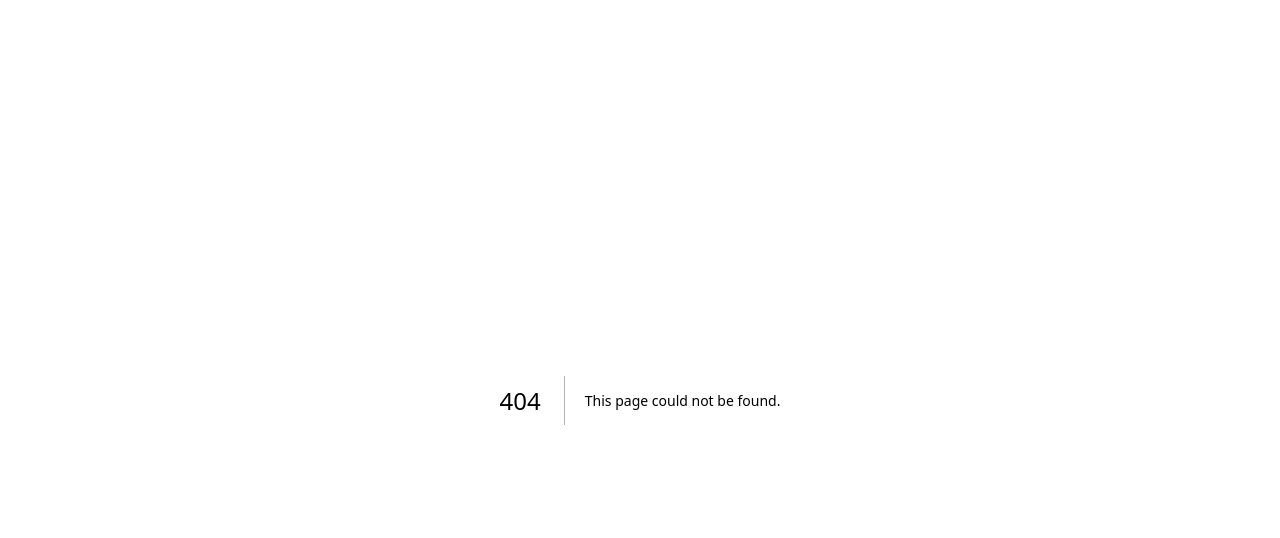
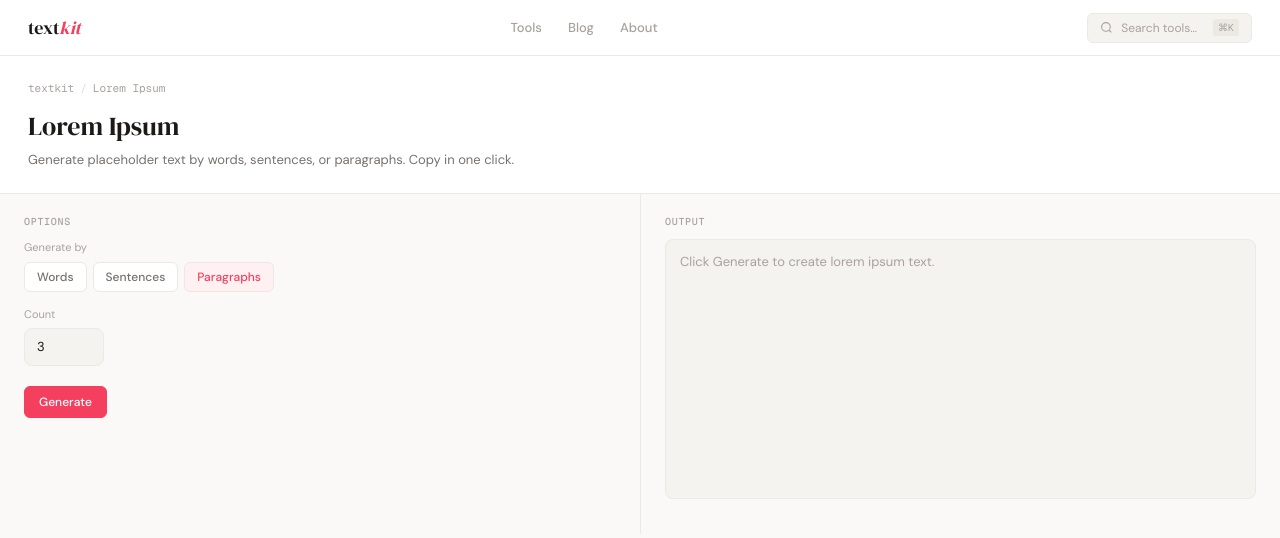
Before and after one commit to yarosheptab/textkit, a Next.js app: page /lorem in a window 1280 px wide. Before the commit this address had no page. Shown: the top 538 px of the page. Built offline with nearby package versions, Linux system fonts and the light colour scheme.

Commit message:
feat: Lorem Ipsum generator tool

```diff
--- /dev/null
+++ b/app/lorem/page.tsx
@@ -0,0 +1,119 @@
+"use client"
+
+import { useState } from "react"
+import {
+  ToolLayout, SplitPane, PaneLabel, PaneButton, OutputBox,
+} from "@/components/tool-layout"
+
+const LOREM_WORDS = "lorem ipsum dolor sit amet consectetur adipiscing elit sed do eiusmod tempor incididunt ut labore et dolore magna aliqua ut enim ad minim veniam quis nostrud exercitation ullamco laboris nisi ut aliquip ex ea commodo consequat duis aute irure dolor in reprehenderit in voluptate velit esse cillum dolore eu fugiat nulla pariatur excepteur sint occaecat cupidatat non proident sunt in culpa qui officia deserunt mollit anim id est laborum".split(" ")
+
+function pickWords(n: number): string {
+  return Array.from({ length: n }, (_, i) => LOREM_WORDS[i % LOREM_WORDS.length]).join(" ")
+}
+function makeSentence(wordCount = 10): string {
+  const w = pickWords(wordCount)
+  return w.charAt(0).toUpperCase() + w.slice(1) + "."
+}
+function makeParagraph(): string {
+  return Array.from({ length: 4 }, () =>
+    makeSentence(8 + Math.floor(Math.random() * 6))
+  ).join(" ")
+}
+
+type Mode = "words" | "sentences" | "paragraphs"
+
+function generate(mode: Mode, count: number): string {
+  if (mode === "words") return pickWords(count)
+  if (mode === "sentences") return Array.from({ length: count }, () => makeSentence()).join(" ")
+  return Array.from({ length: count }, () => makeParagraph()).join("\n\n")
+}
+
+export default function LoremPage() {
+  const [mode, setMode] = useState<Mode>("paragraphs")
+  const [count, setCount] = useState(3)
+  const [output, setOutput] = useState("")
+  const [copied, setCopied] = useState(false)
+
+  return (
+    <ToolLayout
+      slug="lorem"
+      name="Lorem Ipsum"
+      description="Generate placeholder text by words, sentences, or paragraphs. Copy in one click."
+    >
+      <SplitPane
+        left={
+          <>
+            <PaneLabel>Options</PaneLabel>
+            <div style={{ marginBottom: "14px" }}>
+              <div style={{
+                fontSize: "11px", color: "var(--subtle)",
+                fontFamily: "var(--font-sans)", marginBottom: "6px",
+              }}>Generate by</div>
+              <div style={{ display: "flex", gap: "6px" }}>
+                {(["words", "sentences", "paragraphs"] as Mode[]).map((m) => (
+                  <button key={m} onClick={() => setMode(m)} style={{
+                    fontFamily: "var(--font-sans), system-ui, sans-serif",
+                    fontSize: "12px", fontWeight: 500, padding: "5px 12px",
+                    borderRadius: "6px", border: "1px solid var(--border)", cursor: "pointer",
+                    background: mode === m ? "var(--accent-light)" : "var(--surface)",
+                    color: mode === m ? "var(--accent)" : "var(--muted-fg)",
+                  }}>
+                    {m.charAt(0).toUpperCase() + m.slice(1)}
+                  </button>
+                ))}
+              </div>
+            </div>
+            <div style={{ marginBottom: "20px" }}>
+              <div style={{
+                fontSize: "11px", color: "var(--subtle)",
+                fontFamily: "var(--font-sans)", marginBottom: "6px",
+              }}>Count</div>
+              <input
+                type="number"
+                min={1}
+                max={mode === "words" ? 500 : mode === "sentences" ? 50 : 20}
+                value={count}
+                onChange={(e) => setCount(Math.max(1, parseInt(e.target.value) || 1))}
+                style={{
+                  fontFamily: "var(--font-sans), system-ui, sans-serif", fontSize: "13px",
+                  background: "var(--muted)", border: "1px solid var(--border)",
+                  borderRadius: "var(--radius)", padding: "8px 12px",
+                  color: "var(--fg)", outline: "none", width: "80px",
+                }}
+              />
+            </div>
+            <PaneButton variant="primary" onClick={() => setOutput(generate(mode, count))}>
+              Generate
+            </PaneButton>
+          </>
+        }
+        right={
+          <>
+            <PaneLabel>Output</PaneLabel>
+            <OutputBox style={{ whiteSpace: "pre-wrap", minHeight: "260px" }}>
+              {output || (
+                <span style={{ color: "var(--subtle)" }}>
+                  Click Generate to create lorem ipsum text.
+                </span>
+              )}
+            </OutputBox>
+            {output && (
+              <div style={{ marginTop: "10px" }}>
+                <PaneButton
+                  variant="primary"
+                  onClick={() => {
+                    navigator.clipboard.writeText(output)
+                    setCopied(true)
+                    setTimeout(() => setCopied(false), 1500)
+                  }}
+                >
+                  {copied ? "Copied!" : "Copy"}
+                </PaneButton>
+              </div>
+            )}
+          </>
+        }
+      />
+    </ToolLayout>
+  )
+}
```
